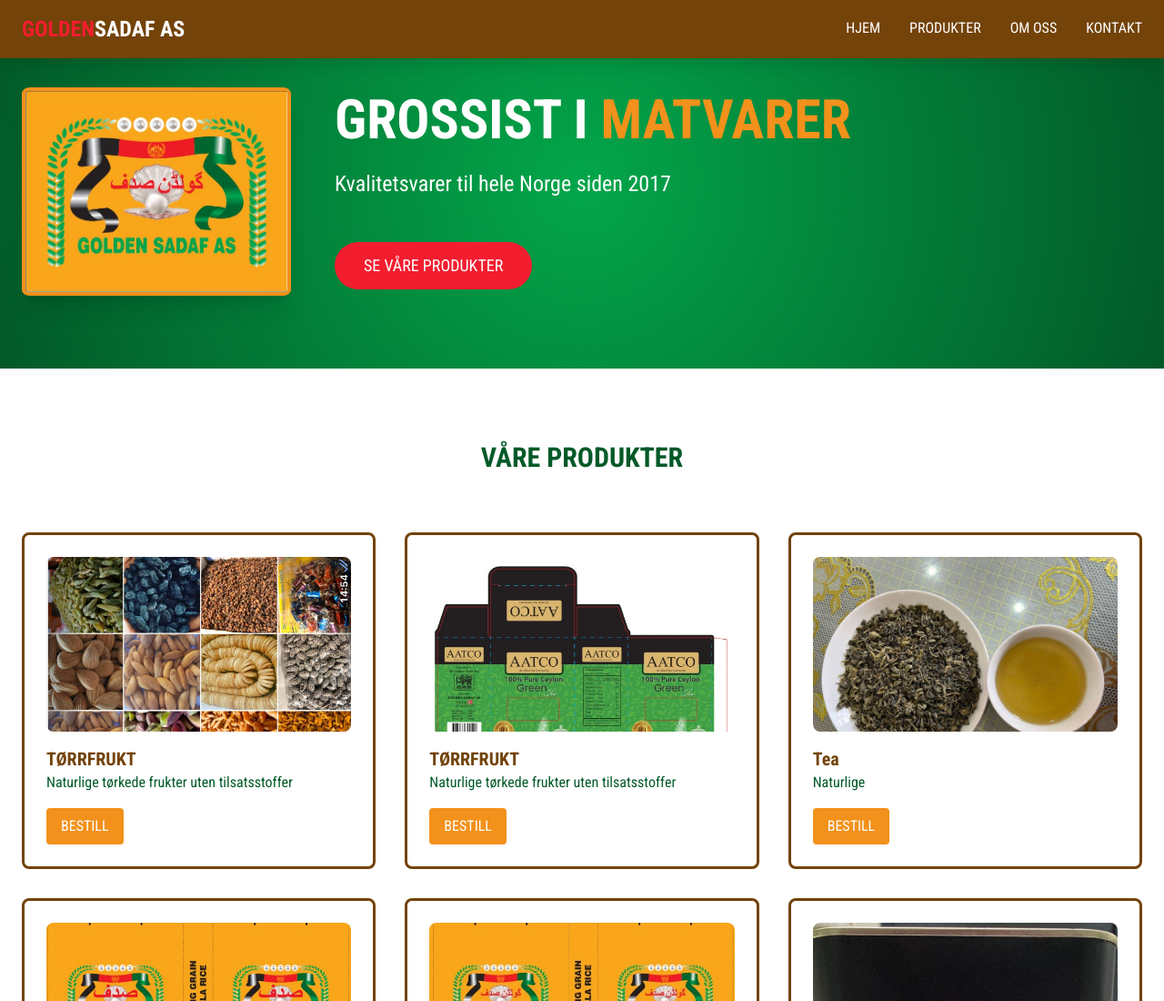
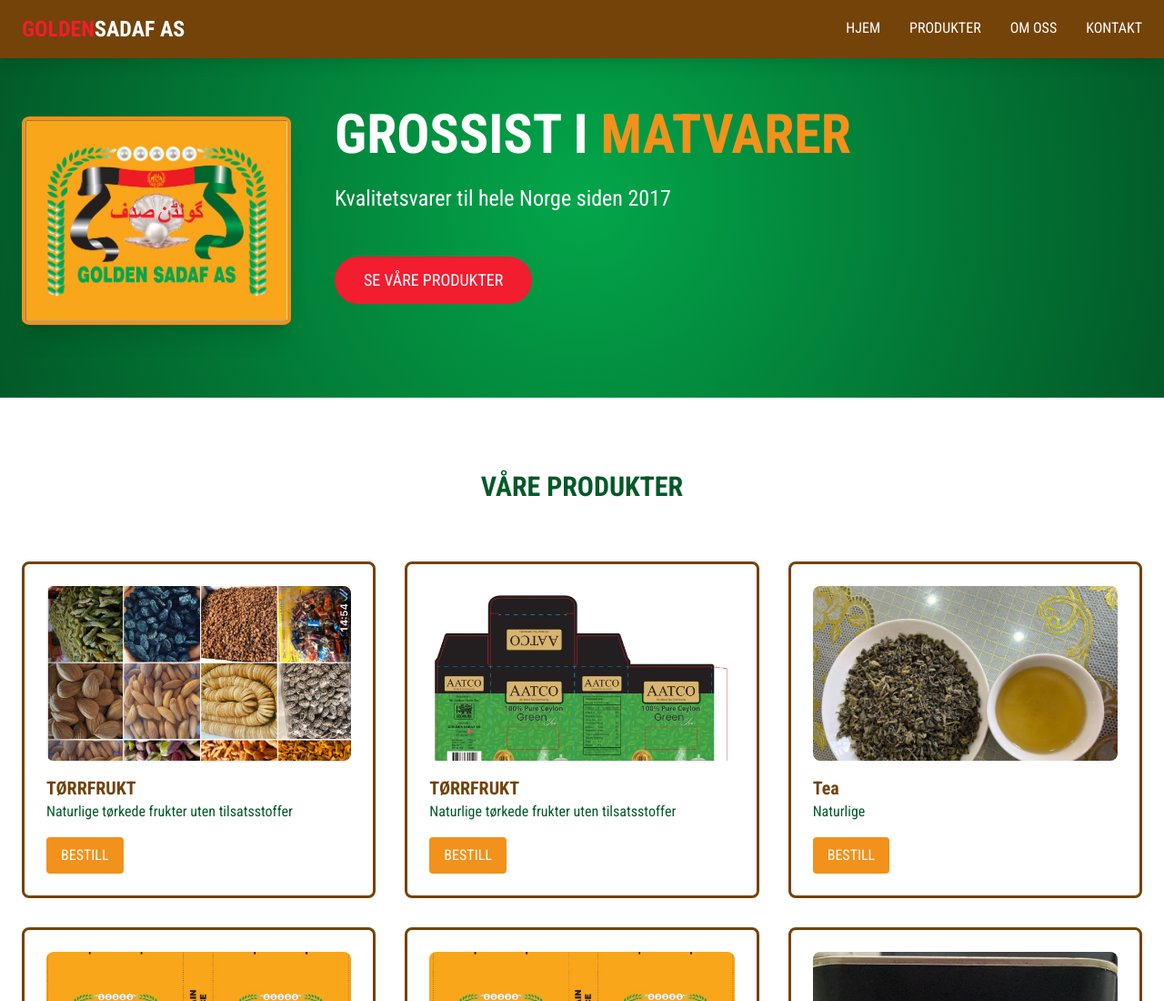
Before and after one commit to nitra05/GoldenSadafAs, a website: page index.html in a window 1280 px wide. Shown: the top 1100 px of the page at 91% size. Drawn offline with nearby package versions, Linux system fonts and the light colour scheme.

Commit message:
added padding

```diff
--- a/index.html
+++ b/index.html
@@ -73,7 +73,7 @@
     <div class="container mx-auto px-4 sm:px-6">
         <div class="flex flex-col md:flex-row items-center gap-8 md:gap-12">
             <!-- Логотип -->
-            <div class="w-full md:w-1/4 flex justify-center md:justify-start">
+            <div class="w-full md:w-1/4 flex justify-center md:justify-start mt-8">
                 <img src="/img/logo.jpg"
                      alt="Golden Sadaf Logo"
                      class="rounded-[3%] shadow-xl border-4 border-[#F2911B] w-48 md:w-full max-w-[300px]">
```
